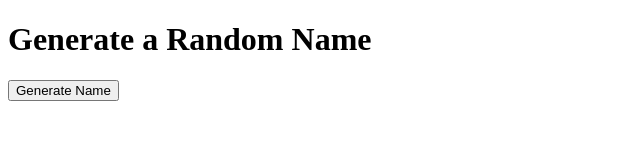
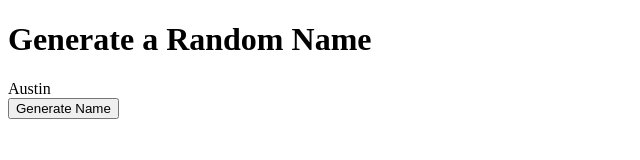
Before and after one commit to skyward22/Random-Name, a plain HTML site: page index.html in a window 1280 px wide. Shown: the whole page, without its empty margins (0-640 px from the left). Drawn offline with Linux system fonts and the light colour scheme.

Commit message:
randomName appearing on screen

```diff
--- a/index.html
+++ b/index.html
@@ -10,5 +10,6 @@
     <h1>Generate a Random Name</h1>
     <div id="random-name"></div>
     <button id="generate">Generate Name</button>
+    <script src="index.js"></script>
   </body>
 </html>
--- a/index.js
+++ b/index.js
@@ -2,16 +2,20 @@ const names = ["Jessica", "Austin", "Brooke", "Tyler", "Janae", "Josh"];
 
 const getRandomNumber = (max) => Math.floor(Math.random() * max);
 
-const getRandomName = () => {
-  `${names[getRandomNumber(names.length)]}`;
+const getRandomName = () => `${names[getRandomNumber(names.length)]}`;
+
+// console.log(getRandomName());
+
+const setRandomName = () => {
+  document.getElementById("random-name").innerText = getRandomName();
 };
 
-console.log(getRandomName());
+document.getElementById("generate").addEventListener("click", setRandomName);
 
-// const setRandomName = () => {
-//   document.getElementById("random-name").innerText = getRandomName();
+setRandomName();
+
+// const getRandomName = () => {
+//   `${names[Math.floor(Math.random() * (names.length)]}`;
 // };
 
-// document.getElementById("generate").addEventListener("click", setRandomName);
-
-// setRandomName();
+// console.log(getRandomName());
```
